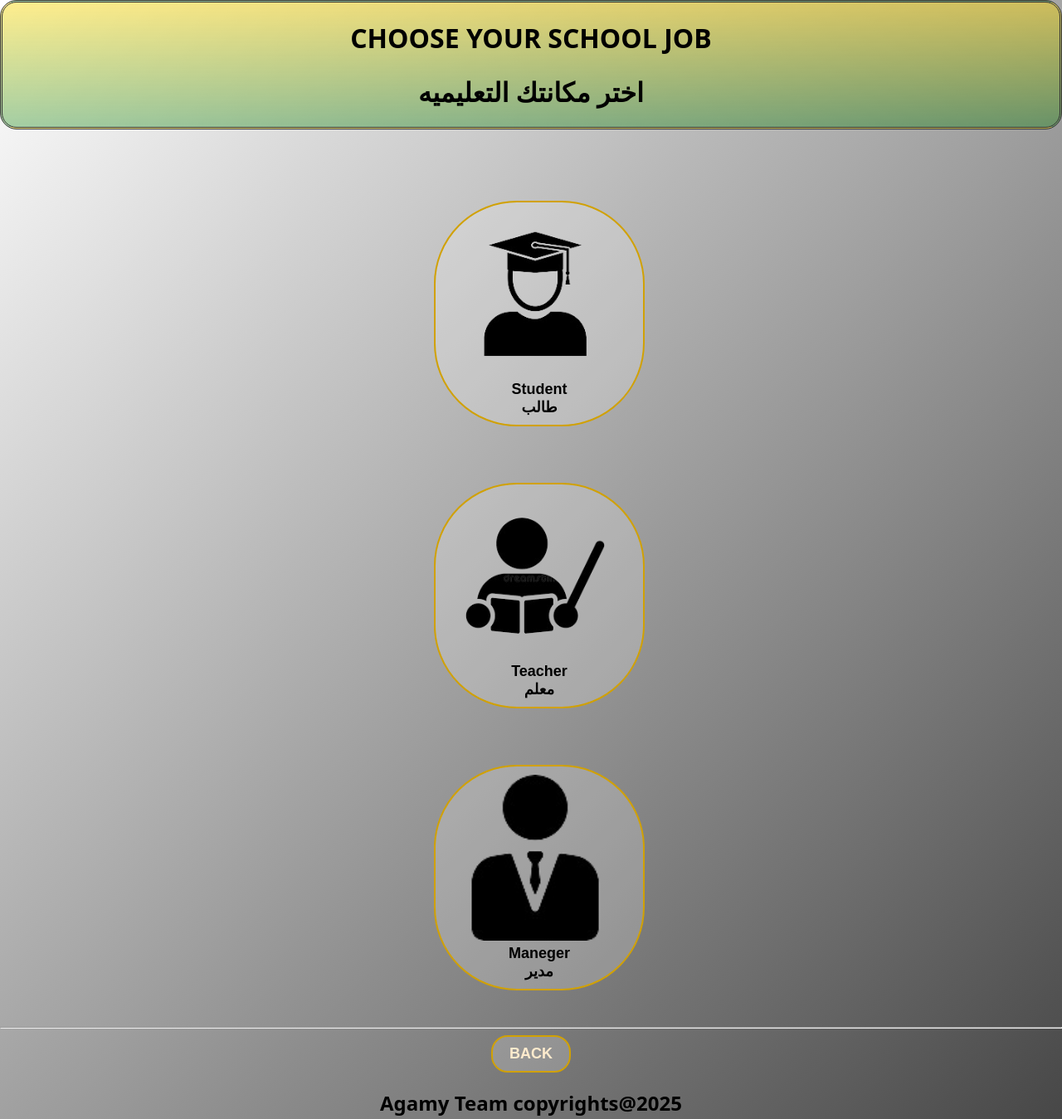
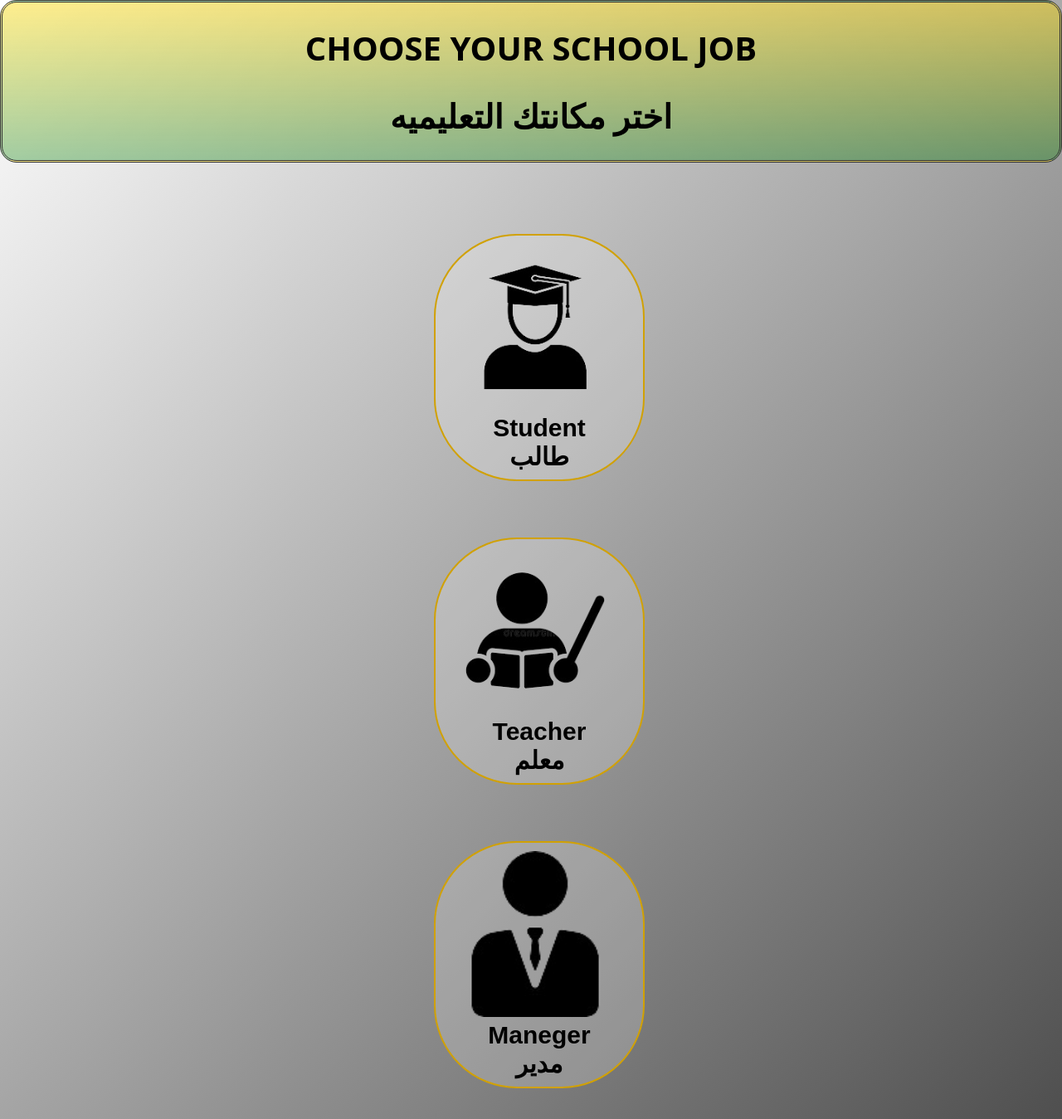
Before and after one commit to MG2009-pc/Electronic-School, a plain HTML site: page index2.html in a window 1280 px wide. Shown: the top 1349 px of the page at 83% size. Drawn offline with Linux system fonts and the light colour scheme.

Commit message:
Add files via upload

```diff
--- a/index2.html
+++ b/index2.html
@@ -79,25 +79,25 @@
 <body>
 
 <div style="border: double; border-radius: 20px; background: linear-gradient(rgba(255, 217, 0, 0.445) , rgba(0, 128, 0, 0.329)); ">
-<center><h1 style="color: black; font-family: system-ui, -apple-system, BlinkMacSystemFont, 'Segoe UI', Roboto, Oxygen, Ubuntu, Cantarell, 'Open Sans', 'Helvetica Neue', sans-serif;">CHOOSE YOUR SCHOOL JOB</h1></center>
-<center><h1 style="color: black; font-family: system-ui, -apple-system, BlinkMacSystemFont, 'Segoe UI', Roboto, Oxygen, Ubuntu, Cantarell, 'Open Sans', 'Helvetica Neue', sans-serif;">اختر مكانتك التعليميه</h1></center>
+<center><h1 style="color: black; font-family: system-ui, -apple-system, BlinkMacSystemFont, 'Segoe UI', Roboto, Oxygen, Ubuntu, Cantarell, 'Open Sans', 'Helvetica Neue', sans-serif; font-size: 40px;">CHOOSE YOUR SCHOOL JOB</h1></center>
+<center><h1 style="color: black; font-family: system-ui, -apple-system, BlinkMacSystemFont, 'Segoe UI', Roboto, Oxygen, Ubuntu, Cantarell, 'Open Sans', 'Helvetica Neue', sans-serif; font-size: 40px;">اختر مكانتك التعليميه</h1></center>
  </div><center>
 
 <br>
 <br>
-    <center><a href="st.html"><button style="margin-left: 20px;margin-top: 20px;border-radius: 100px;margin-top: 50px;"><img src="st-removebg-preview.png" width="200px"><h2 style="color: rgb(0, 0, 0);">Student</h2><h2 style="color: black;">طالب</h2></button>
+    <center><a href="st.html"><button style="margin-left: 20px;margin-top: 20px;border-radius: 100px;margin-top: 50px;"><img src="st-removebg-preview.png" width="200px"><h2 style="color: rgb(0, 0, 0); font-size: 30px;">Student</h2><h2 style="color: black; font-size: 30px;">طالب</h2></button>
     </a></center>
 <br>
-    <center><a href="TE.html"><button style=" margin-left: 20px;margin-top: 20px;border-radius: 100px;margin-top: 50px;"><img src="te-removebg-preview.png" width="200px"><h2 style="color: rgb(0, 0, 0);">Teacher</h2><h2 style="color: black;">معلم</h2></button>
+    <center><a href="TE.html"><button style=" margin-left: 20px;margin-top: 20px;border-radius: 100px;margin-top: 50px;"><img src="te-removebg-preview.png" width="200px"><h2 style="color: rgb(0, 0, 0); font-size: 30px;">Teacher</h2><h2 style="color: black; font-size: 30px;">معلم</h2></button>
     </a></center>
 <br>
-    <center><a href=""><button style=" margin-left: 20px;margin-top: 20px;border-radius: 100px;margin-top: 50px;"><img src="ma-removebg-preview.png" width="200px"><h2 style="color: rgb(0, 0, 0);">Maneger</h2><h2 style="color: black;">مدير</h2></button>
+    <center><a href=""><button style=" margin-left: 20px;margin-top: 20px;border-radius: 100px;margin-top: 50px;"><img src="ma-removebg-preview.png" width="200px"><h2 style="color: rgb(0, 0, 0); font-size: 30px;">Maneger</h2><h2 style="color: black; font-size: 30px;">مدير</h2></button>
     </a></center>
     <br>
     <br>
 <hr>
 <center>
-       <a href="index.html">
+       <a href="index.html" >
                 <button >
                     <h2>BACK</h2>
                 </button>
```
